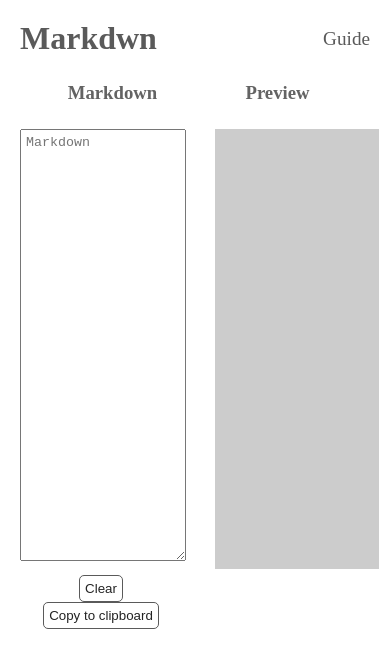
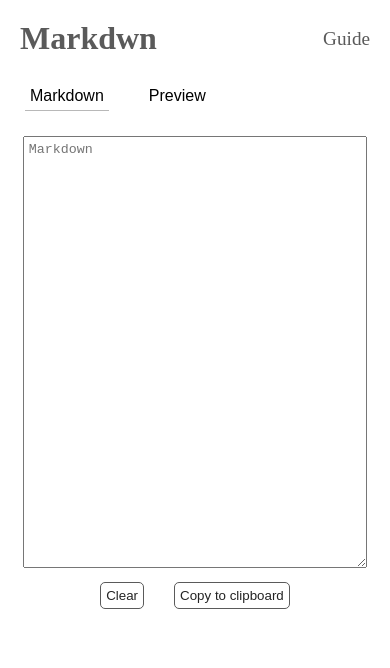
Before and after one commit to lolyparty/MarkDwn, a React (Create React App) app: page / in a window 390 px wide. Shown: the top 668 px of the page. Built offline with nearby package versions, Linux system fonts and the light colour scheme.

Commit message:
display markdown preview, and responsive

```diff
--- a/src/components/markdownpreview/preview/preview.jsx
+++ b/src/components/markdownpreview/preview/preview.jsx
@@ -2,9 +2,9 @@ import React from 'react'
 import './preview.css'
 
 
-const Preview = () =>{
+const Preview = ({html}) =>{
     return <div className="prevdiv">
-        <div className="previewdiv">
+        <div className="previewdiv" dangerouslySetInnerHTML={{__html:html}}>
 
         </div>
     </div>
--- a/src/components/markdwnapp.jsx
+++ b/src/components/markdwnapp.jsx
@@ -4,15 +4,16 @@ import {Preview} from '../components/markdownpreview/preview/preview'
 import { Markprevsmall } from "../components/markdownpreview/markprevsmall/markprevsmall";
 import { Markprevbig } from "../components/markdownpreview/markprevbig/markprevbig";
 import './markdwnapp.css'
+let marked = require("marked")
 
 const Markdwnapp = () =>{
     const [display, setDisplay] = React.useState(true)
 
-    const [Device, setDevice] = React.useState(false)
-
     const [markText, setText] = React.useState('')
 
     const [copy, setCopy] = React.useState(false)
+
+    const [html, setHtml] = React.useState('')
 
     const changedToMarkdown = () =>{
         setDisplay(true)
@@ -25,28 +26,30 @@ const Markdwnapp = () =>{
     const markup = (e) =>{
         const {value} = e.target
         setText(value)
+        setHtml(marked(value))
     }
 
     const cleared = (e)=>{
         e.preventDefault()
         setText('')
+        setHtml('')
     }
 
     const copied= (e)=>{
         e.preventDefault()
-        const markUpText = markText
+
         //Js copying fuction
+
         setTimeout(()=>{
             setCopy(true)
         },500)
         setCopy(false)
     }
 
-
     return <div>
     <div className={`copied ${copy && 'show'}`}>Copied to clipboard!</div>
-    {Device ? <Markprevsmall markdownactive={display && 'active'} prevactive={!display && 'prevactive'} markdown={changedToMarkdown} preview={changedToPreview}/> : <Markprevbig />}
-    {Device ? (display ? <Markdown markup={markup} cleared={cleared} value={markText} copied={copied}/> : <Preview />): <div className="markdwn_big"><Markdown markup={markup} cleared={cleared} value={markText} copied={copied}/> <Preview /></div>}
+    {window.innerWidth <= 510 ? <Markprevsmall markdownactive={display && 'active'} prevactive={!display && 'prevactive'} markdown={changedToMarkdown} preview={changedToPreview}/> : <Markprevbig />}
+    {window.innerWidth <= 510 ? (display ? <Markdown markup={markup} cleared={cleared} value={markText} copied={copied}/> : <Preview html={html}/>): <div className="markdwn_big"><Markdown markup={markup} cleared={cleared} value={markText} copied={copied}/> <Preview html={html}/></div>}
     </div>
 }
 
```
